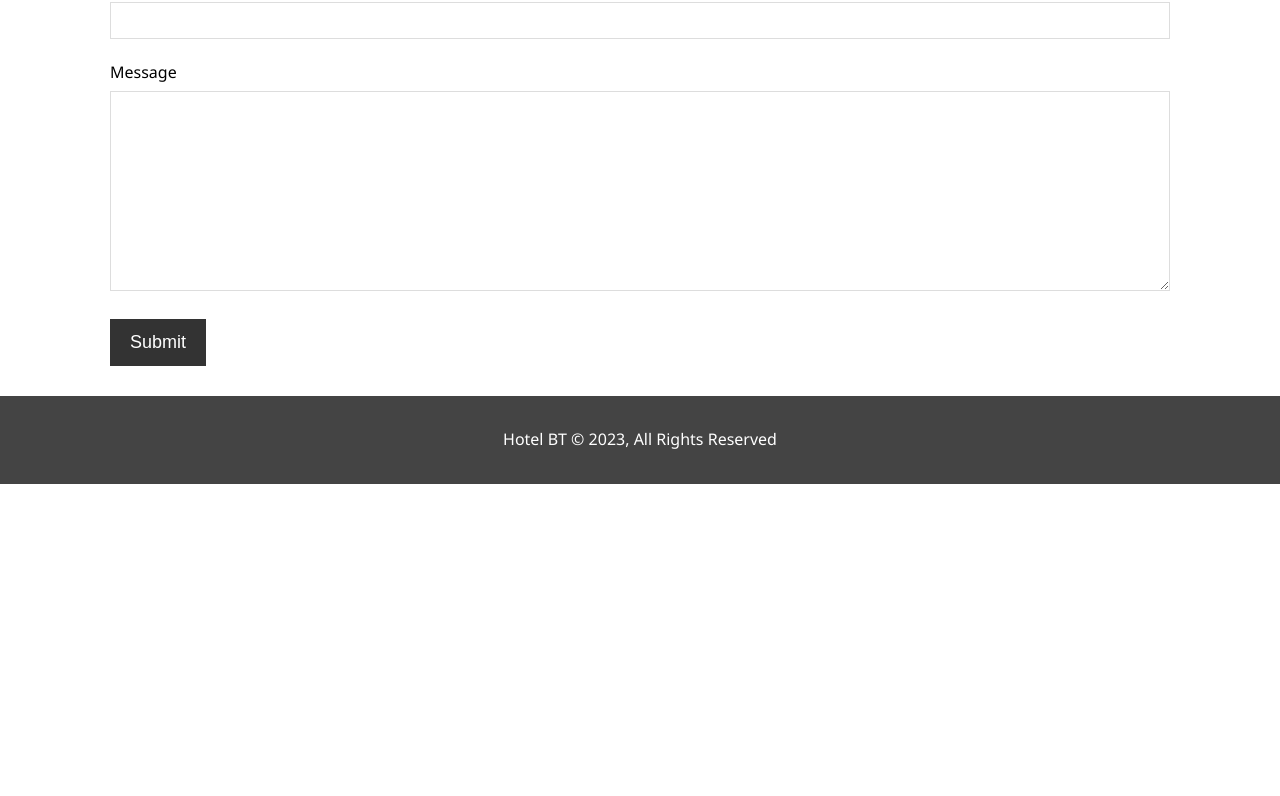
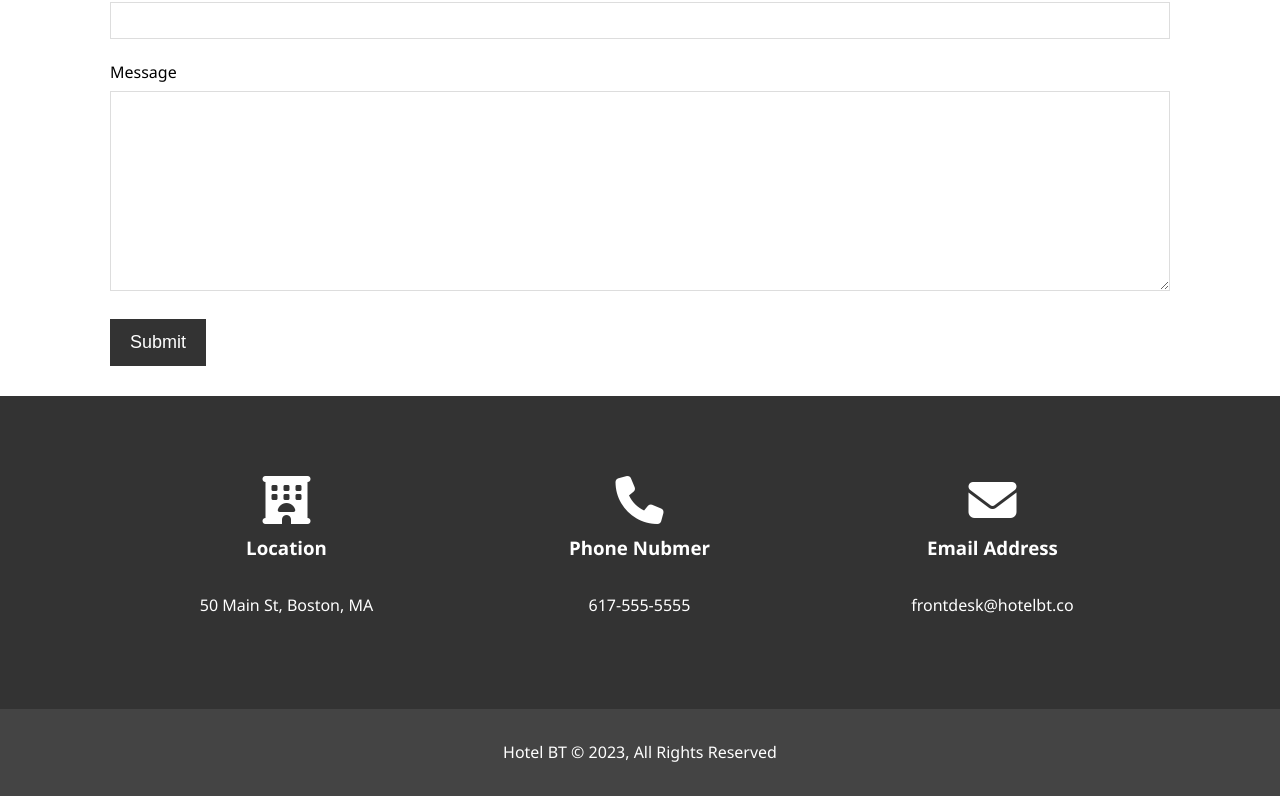
Before and after one commit to EnergeticPixels/simple_hotel, a plain HTML site: page contact.html in a window 1280 px wide. Shown: the part 311-1107 px from the top of the page. Before the commit the page ends 800 px from the top, so only its background shows below. Drawn offline with Linux system fonts and the light colour scheme.

Commit message:
Add contact us info section

```diff
--- a/contact.html
+++ b/contact.html
@@ -44,6 +44,25 @@
         </form>
       </div>
     </section>
+    <section id="contact-info" class="py-3 bg-dark">
+      <div class="container">
+        <div class="box">
+          <i class="fas fa-hotel fa-3x"></i>
+          <h3>Location</h3>
+          <p>50 Main St, Boston, MA</p>
+        </div>
+        <div class="box">
+          <i class="fas fa-phone fa-3x"></i>
+          <h3>Phone Nubmer</h3>
+          <p>617-555-5555</p>
+        </div>
+        <div class="box">
+          <i class="fas fa-envelope fa-3x"></i>
+          <h3>Email Address</h3>
+          <p>frontdesk@hotelbt.co</p>
+        </div>
+      </div>
+    </section>
   </main>
   <footer id="main-footer">
     <p>Hotel BT &copy; 2023, All Rights Reserved</p>
```
